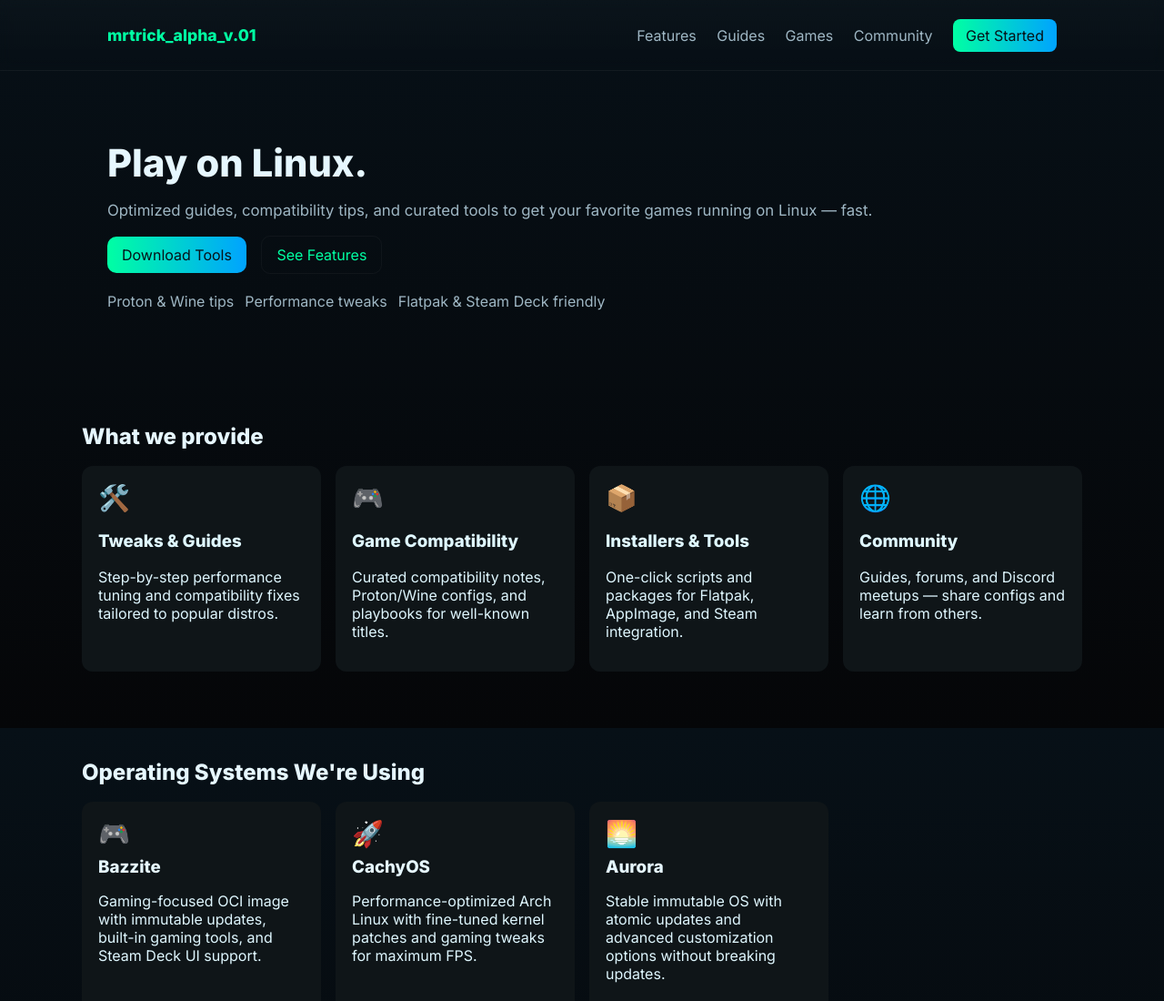
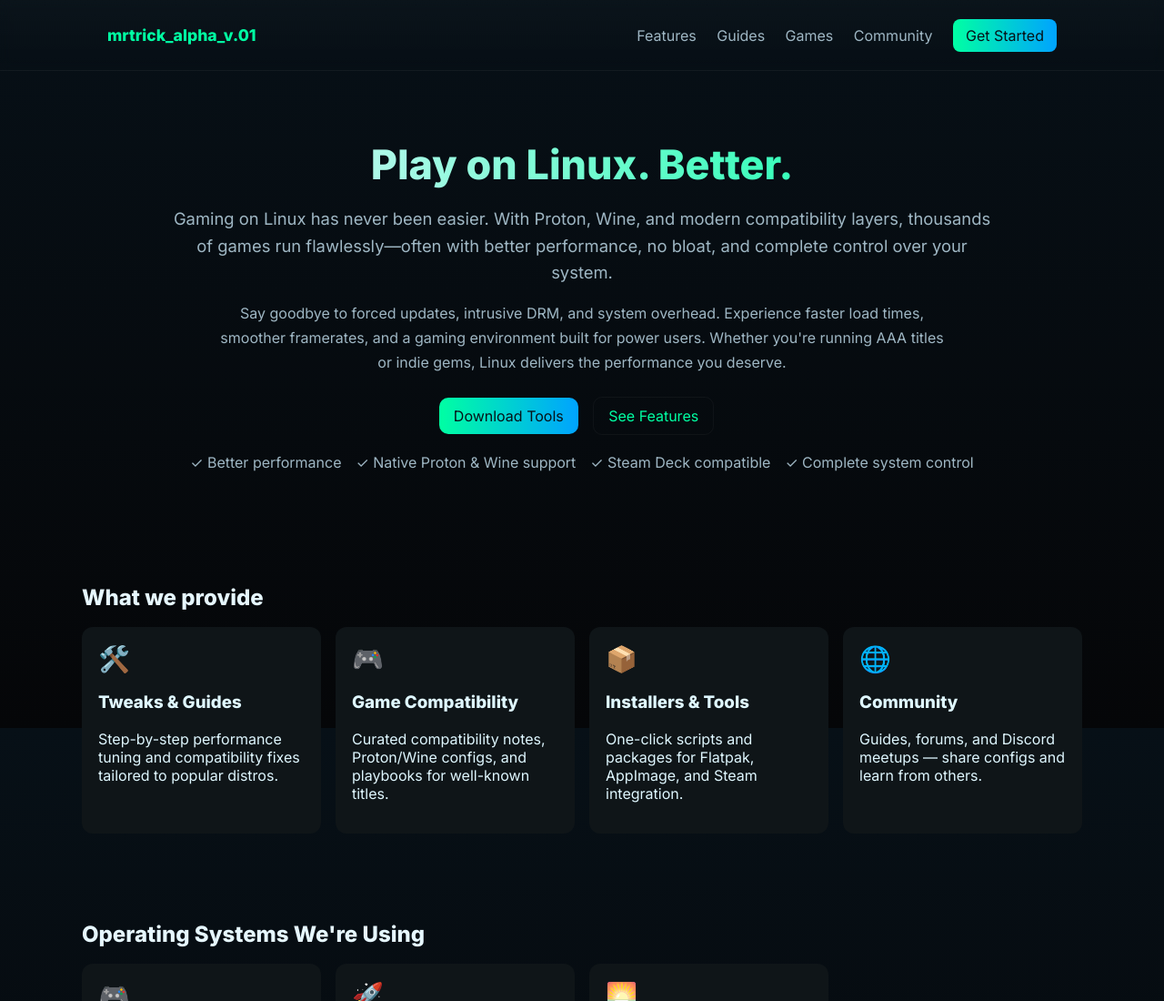
Before and after one commit to mrtrick37/mrtrick, a plain HTML site: page index.html in a window 1280 px wide. Shown: the top 1100 px of the page at 91% size. Drawn offline with Linux system fonts and the light colour scheme.

Commit message:
Rework hero section with enhanced messaging about Linux gaming benefits

```diff
--- a/index.html
+++ b/index.html
@@ -27,18 +27,20 @@
 
     <main>
       <section class="hero">
-        <div class="container hero-grid">
+        <div class="container">
           <div class="hero-content">
-            <h1>Play on Linux.</h1>
-            <p class="lead">Optimized guides, compatibility tips, and curated tools to get your favorite games running on Linux — fast.</p>
+            <h1>Play on Linux. Better.</h1>
+            <p class="lead">Gaming on Linux has never been easier. With Proton, Wine, and modern compatibility layers, thousands of games run flawlessly—often with better performance, no bloat, and complete control over your system.</p>
+            <p class="hero-description">Say goodbye to forced updates, intrusive DRM, and system overhead. Experience faster load times, smoother framerates, and a gaming environment built for power users. Whether you're running AAA titles or indie gems, Linux delivers the performance you deserve.</p>
             <p class="actions">
               <a id="download" class="btn primary" href="#">Download Tools</a>
               <a class="btn ghost" href="#features">See Features</a>
             </p>
             <ul class="trust-list">
-              <li>Proton & Wine tips</li>
-              <li>Performance tweaks</li>
-              <li>Flatpak & Steam Deck friendly</li>
+              <li>✓ Better performance</li>
+              <li>✓ Native Proton & Wine support</li>
+              <li>✓ Steam Deck compatible</li>
+              <li>✓ Complete system control</li>
             </ul>
           </div>
         </div>
--- a/styles.css
+++ b/styles.css
@@ -25,14 +25,16 @@ body{
 .nav .cta{background:linear-gradient(90deg,var(--accent),var(--accent-2));padding:8px 14px;border-radius:8px;color:#061218}
 
 .hero{padding:48px 0}
-.hero-grid{display:grid;grid-template-columns:1fr;gap:28px;align-items:center}
-.hero h1{font-size:2.6rem;margin:0 0 12px}
-.lead{color:var(--muted);font-size:1.05rem;margin-bottom:18px}
+.hero-content{max-width:900px;margin:0 auto;text-align:center}
+.hero h1{font-size:2.8rem;margin:0 0 16px;background:linear-gradient(90deg,#e6f7ff,var(--accent));-webkit-background-clip:text;-webkit-text-fill-color:transparent;background-clip:text}
+.lead{color:var(--muted);font-size:1.15rem;margin-bottom:14px;line-height:1.6}
+.hero-description{color:#9fb7c4;font-size:1rem;margin-bottom:24px;line-height:1.7;max-width:800px;margin-left:auto;margin-right:auto}
+.actions{margin-bottom:20px}
 .actions .btn{margin-right:12px}
 .btn{display:inline-block;padding:10px 16px;border-radius:10px;text-decoration:none;color:inherit;border:1px solid rgba(255,255,255,0.04)}
 .btn.primary{background:linear-gradient(90deg,var(--accent),var(--accent-2));color:#061218;border:none}
 .btn.ghost{background:transparent;color:var(--accent)}
-.trust-list{display:flex;gap:12px;list-style:none;padding:0;margin:20px 0 0;color:var(--muted)}
+.trust-list{display:flex;gap:16px;list-style:none;padding:0;margin:20px auto 0;color:var(--muted);justify-content:center;flex-wrap:wrap}
 
 .monitor{width:100%;height:100%;display:flex;align-items:center;justify-content:center}
 .screen{width:100%;height:auto;border-radius:8px;box-shadow:0 10px 30px rgba(0,0,0,0.6), inset 0 1px 0 rgba(255,255,255,0.02)}
@@ -60,7 +62,6 @@ body{
 .site-footer{border-top:1px solid rgba(255,255,255,0.03);padding:18px 0;margin-top:36px;color:var(--muted)}
 
 @media (max-width:1000px){
-  .hero-grid{grid-template-columns:1fr}
   .grid{grid-template-columns:repeat(2,1fr)}
   .newsletter-inner{flex-direction:column;align-items:flex-start}
 }
@@ -69,4 +70,7 @@ body{
   .nav a{display:none}
   .header-inner{padding:8px 0}
   .hero h1{font-size:2rem}
+  .hero-content{text-align:left}
+  .trust-list{justify-content:flex-start}
 }
+}
```
